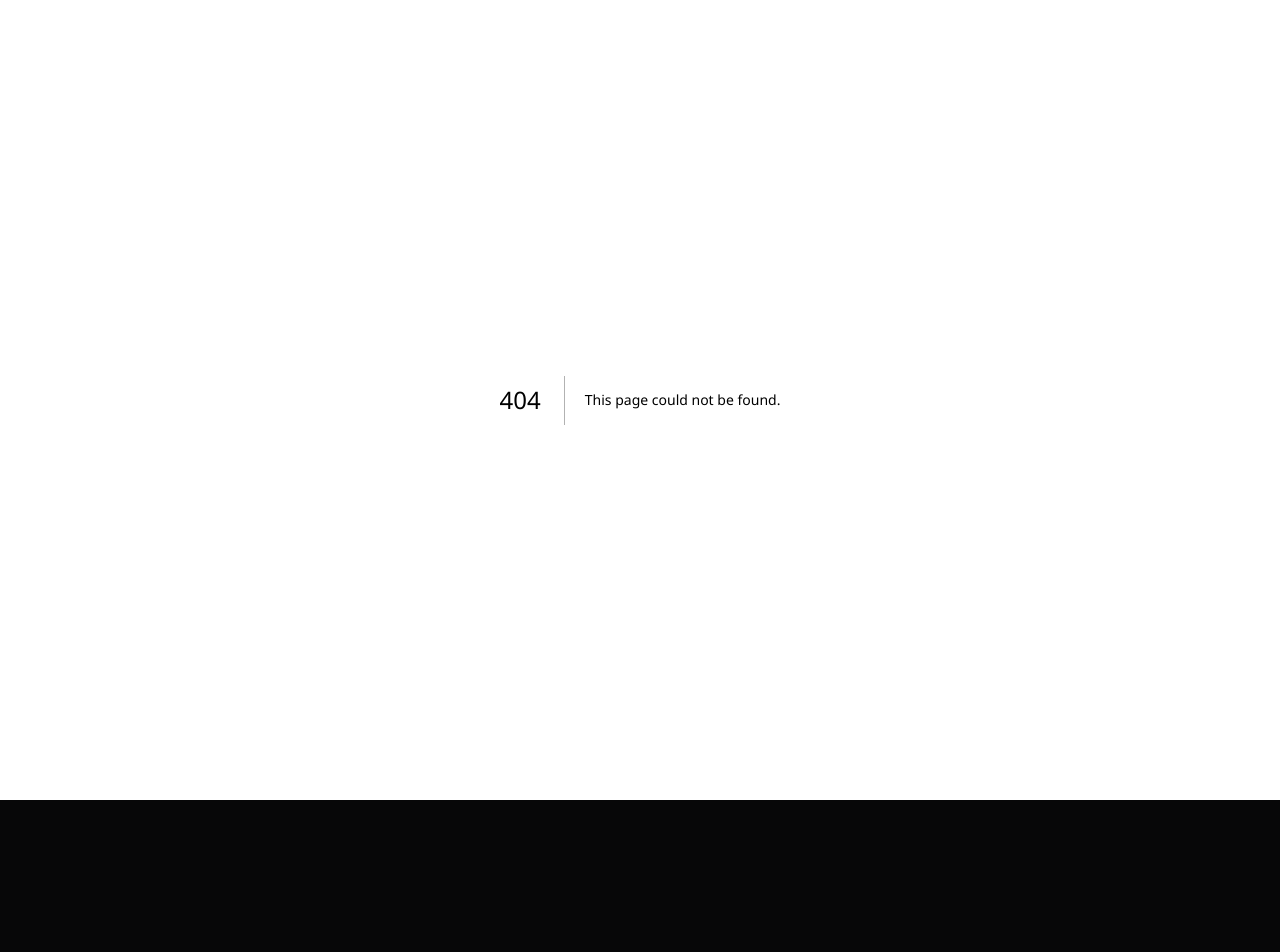
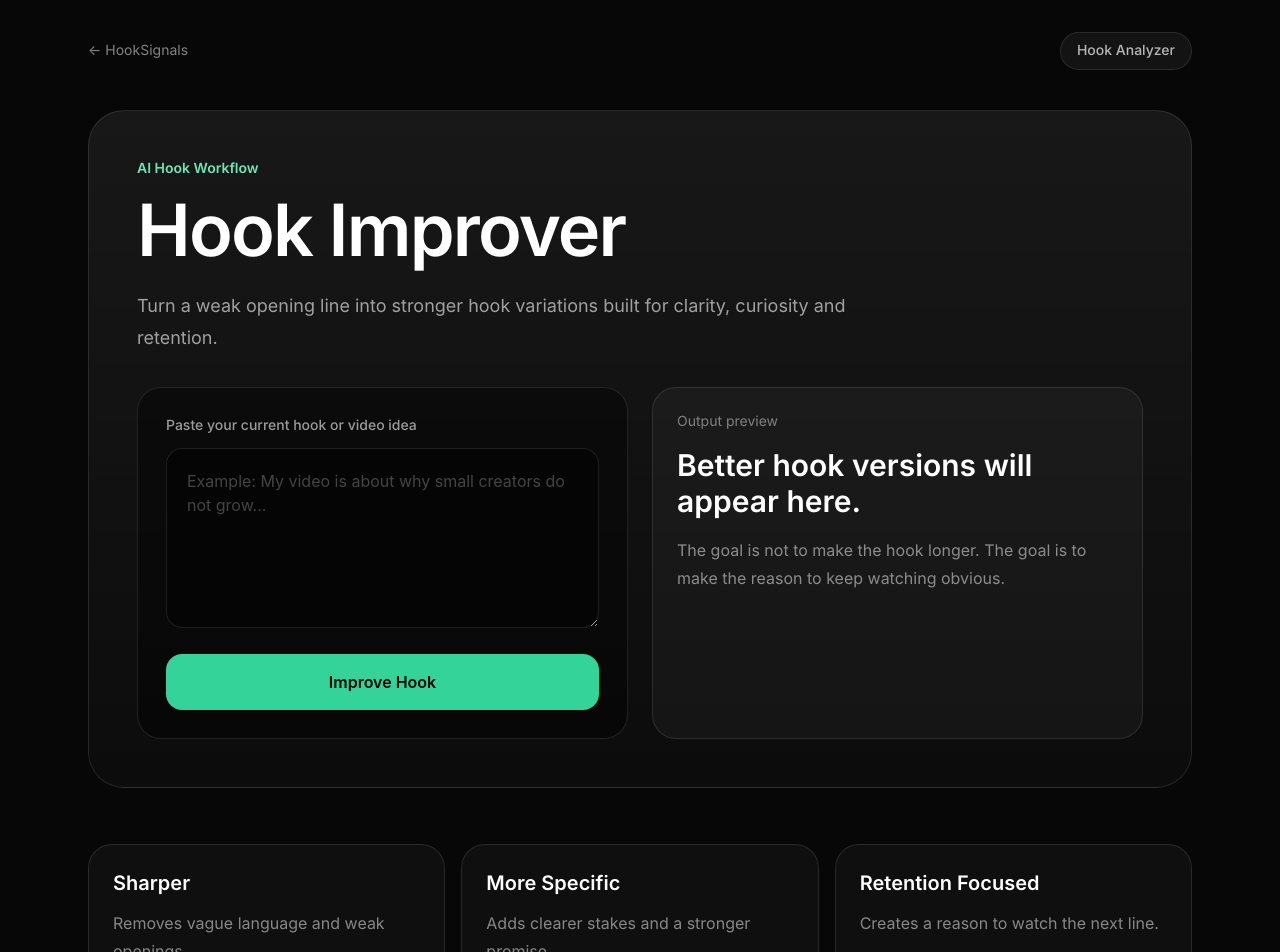
Before and after one commit to ValeBid/-hooksignals-site, a Next.js app: page /hook-improver in a window 1280 px wide. Before the commit this address had no page. Shown: the top 952 px of the page. Before the commit the page ends 800 px from the top, so only its background shows below. Built offline with nearby package versions, Linux system fonts and the light colour scheme.

Commit message:
Create page.tsx
add hook improver tool

```diff
--- /dev/null
+++ b/app/hook-improver/page.tsx
@@ -0,0 +1,157 @@
+"use client";
+
+import { useState } from "react";
+
+function improveHook(input: string) {
+  const topic = input.trim() || "your video idea";
+
+  return [
+    `If ${topic.toLowerCase()} is not working, this is probably why.`,
+    `Stop making this mistake with ${topic.toLowerCase()}.`,
+    `I fixed one thing in ${topic.toLowerCase()} and the result changed fast.`,
+  ];
+}
+
+export default function HookImproverPage() {
+  const [hook, setHook] = useState("");
+  const [results, setResults] = useState<string[]>([]);
+  const [loading, setLoading] = useState(false);
+
+  function handleImprove() {
+    if (!hook.trim()) return;
+
+    setLoading(true);
+    setResults([]);
+
+    setTimeout(() => {
+      setResults(improveHook(hook));
+      setLoading(false);
+    }, 700);
+  }
+
+  return (
+    <main className="min-h-screen bg-[#070708] text-white">
+      <section className="mx-auto max-w-6xl px-6 py-8">
+        <nav className="mb-10 flex items-center justify-between">
+          <a href="/" className="text-sm text-white/50">
+            ← HookSignals
+          </a>
+
+          <a
+            href="/hook-analyzer"
+            className="rounded-full border border-white/10 bg-white/5 px-4 py-2 text-sm font-medium text-white/70"
+          >
+            Hook Analyzer
+          </a>
+        </nav>
+
+        <section className="rounded-[36px] border border-white/10 bg-gradient-to-b from-white/[0.07] to-white/[0.025] p-7 md:p-12">
+          <p className="mb-4 text-sm font-semibold text-emerald-300">
+            AI Hook Workflow
+          </p>
+
+          <h1 className="max-w-5xl text-5xl font-semibold tracking-tight md:text-7xl">
+            Hook Improver
+          </h1>
+
+          <p className="mt-6 max-w-3xl text-lg leading-8 text-white/60">
+            Turn a weak opening line into stronger hook variations built for
+            clarity, curiosity and retention.
+          </p>
+
+          <div className="mt-8 grid gap-6 lg:grid-cols-[1fr_1fr]">
+            <div className="rounded-3xl border border-white/10 bg-black/40 p-5 md:p-7">
+              <label className="mb-3 block text-sm font-medium text-white/60">
+                Paste your current hook or video idea
+              </label>
+
+              <textarea
+                value={hook}
+                onChange={(e) => setHook(e.target.value)}
+                placeholder="Example: My video is about why small creators do not grow..."
+                className="min-h-[180px] w-full rounded-2xl border border-white/10 bg-[#050505] p-5 text-base text-white outline-none placeholder:text-white/25"
+              />
+
+              <button
+                onClick={handleImprove}
+                className="mt-5 w-full rounded-2xl bg-emerald-400 px-7 py-4 font-semibold text-black"
+              >
+                {loading ? "Improving..." : "Improve Hook"}
+              </button>
+            </div>
+
+            <div className="rounded-3xl border border-white/10 bg-white/[0.035] p-6">
+              {!loading && results.length === 0 && (
+                <div>
+                  <p className="text-sm text-white/45">Output preview</p>
+                  <h2 className="mt-4 text-3xl font-semibold">
+                    Better hook versions will appear here.
+                  </h2>
+                  <p className="mt-4 leading-7 text-white/50">
+                    The goal is not to make the hook longer. The goal is to make
+                    the reason to keep watching obvious.
+                  </p>
+                </div>
+              )}
+
+              {loading && (
+                <div>
+                  <p className="text-sm text-emerald-300">
+                    Building stronger hooks...
+                  </p>
+                  <div className="mt-6 space-y-3">
+                    <div className="h-3 w-full animate-pulse rounded-full bg-white/10" />
+                    <div className="h-3 w-5/6 animate-pulse rounded-full bg-white/10" />
+                    <div className="h-3 w-2/3 animate-pulse rounded-full bg-white/10" />
+                  </div>
+                </div>
+              )}
+
+              {results.length > 0 && (
+                <div>
+                  <p className="mb-4 text-sm font-semibold text-emerald-300">
+                    Improved hooks
+                  </p>
+
+                  <div className="space-y-4">
+                    {results.map((result) => (
+                      <div
+                        key={result}
+                        className="rounded-2xl border border-white/10 bg-black/35 p-5 leading-7 text-white/75"
+                      >
+                        “{result}”
+                      </div>
+                    ))}
+                  </div>
+
+                  <a
+                    href="/hook-analyzer"
+                    className="mt-6 inline-block rounded-2xl bg-white px-6 py-3 font-semibold text-black"
+                  >
+                    Analyze These Hooks
+                  </a>
+                </div>
+              )}
+            </div>
+          </div>
+        </section>
+
+        <section className="mt-14 grid gap-4 md:grid-cols-3">
+          {[
+            ["Sharper", "Removes vague language and weak openings."],
+            ["More Specific", "Adds clearer stakes and a stronger promise."],
+            ["Retention Focused", "Creates a reason to watch the next line."],
+          ].map(([title, desc]) => (
+            <div
+              key={title}
+              className="rounded-3xl border border-white/10 bg-white/[0.035] p-6"
+            >
+              <h2 className="text-xl font-semibold">{title}</h2>
+              <p className="mt-3 leading-7 text-white/50">{desc}</p>
+            </div>
+          ))}
+        </section>
+      </section>
+    </main>
+  );
+}
```
